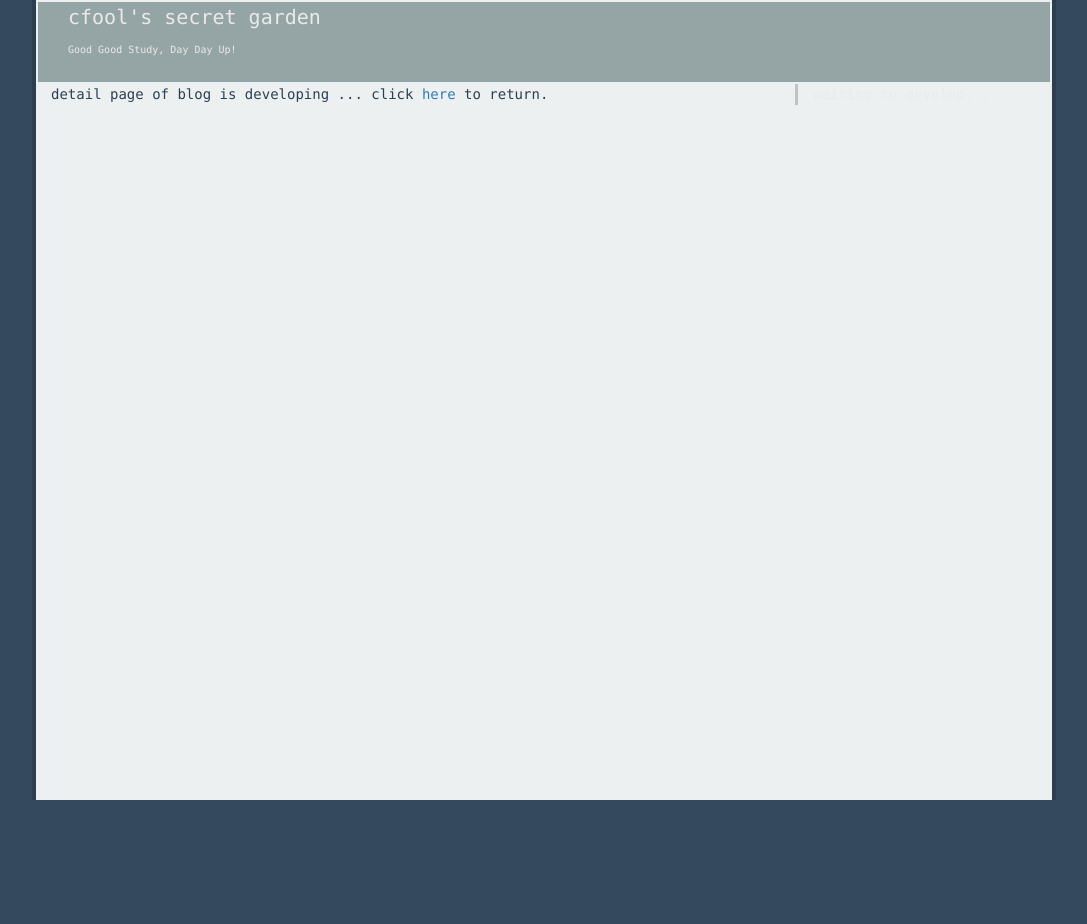
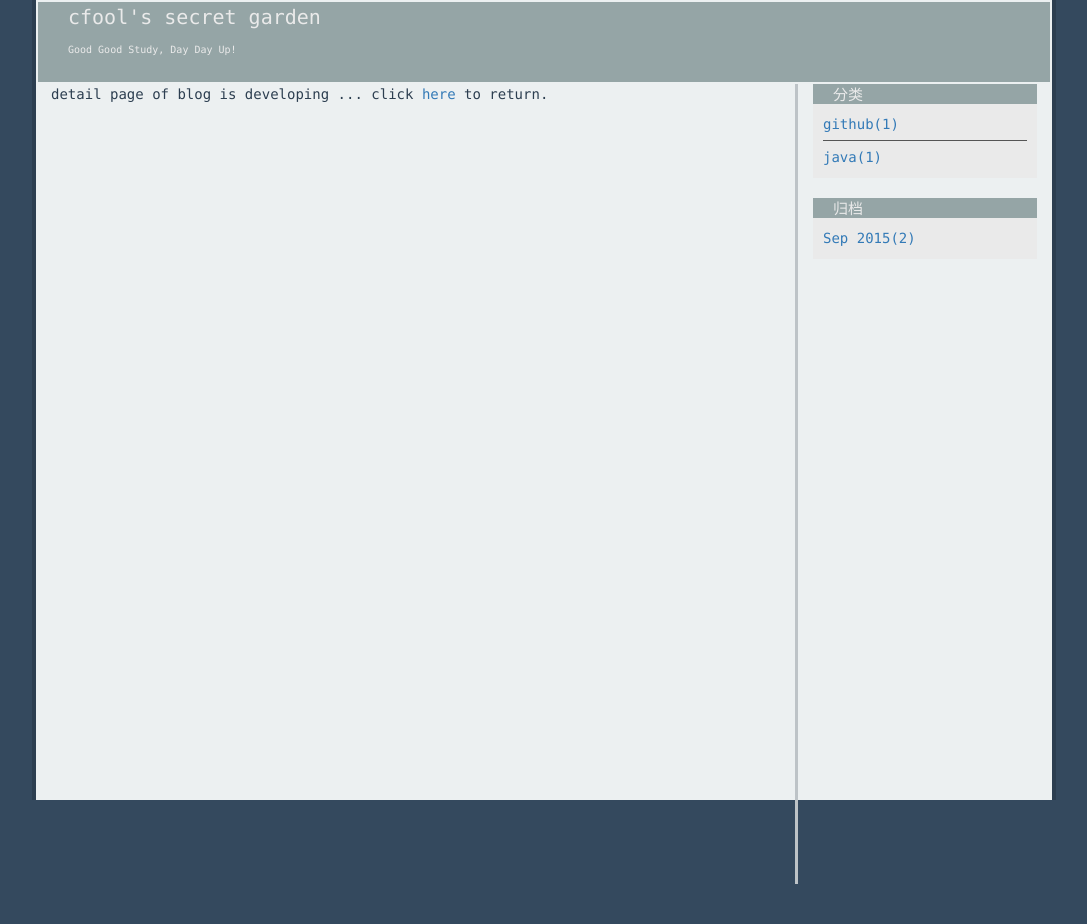
Before and after one commit to cfool/cfool.github.io, a Jekyll site: the page built from _posts/2015-09-26-github-page.md, in a window 1280 px wide. Shown: the whole page, without its empty margins (96-1183 px from the left). Built offline with Jekyll 4.4.1, drawn with Linux system fonts in a browser that asks for light colours; before the commit the page ends 900 px from its top, so only the background shows below that.

Commit message:
add category and archive right block

```diff
--- a/_includes/right.html
+++ b/_includes/right.html
@@ -1 +1,33 @@
-waiting to develop...
+<div class='right_block'>
+    <span class='title'>分类</span>
+    <div class='substance'>
+    {% for category in site.categories %}
+        <a href='{{ site.baseUrl }}/category.html#{{ category | first }}'>
+            {{ category | first }}({{ category | last | size }})
+        </a>
+        {% if forloop.last != true %}
+        <hr class='seprator' />
+        {% endif %}
+    {% endfor %}
+    </div>
+</div>
+<div class='right_block'>
+    <span class='title'>归档</span>
+    <div class='substance'>
+        {% capture count %} {{ 0 }} {% endcapture%}
+        {% for post in site.posts %}
+            {% capture count %} {{ count | plus:1 }} {% endcapture %}
+            {% if post.previous %}
+                {% capture currentTime %} {{ post.date | date: '%h %Y'}} {% endcapture%}
+                {% capture previousTime %} {{ post.previous.date | date: '%h %Y'}} {% endcapture%}
+                {% if previousTime != currentTime %}
+                    <a> {{ post.date | date: '%h %Y' }}({{ count | plus:0 }})</a>
+                    <hr class='seprator' />
+                    {% capture count %} {{ 0 }} {% endcapture %}
+                {% endif %}
+            {% else %}
+                <a>{{ post.date | date: '%h %Y'}}({{ count | plus:0 }})</a>
+            {% endif %}
+        {% endfor %}
+    </div>
+</div>
--- a/_posts/2015-09-26-github-page.md
+++ b/_posts/2015-09-26-github-page.md
@@ -3,7 +3,7 @@ layout: post
 title: "开始搞下github pages"
 author: cfool
 description: ""
-category:
+category: github
 tags: []
 ---
 
--- a/css/screen.css
+++ b/css/screen.css
@@ -5,7 +5,7 @@ body {
     color: #eaeaea;
     font: 16px;
     line-height: 1.5;
-    font-family: 'MicroSoft Yahei', Monaco, "Bitstream Vera Sans Mono", "Lucida Console", Terminal, monospace;
+    font-family: 'MicroSoft Yahei', 微软雅黑, Monaco, "Bitstream Vera Sans Mono", "Lucida Console", Terminal, monospace;
 }
 
 .main {
@@ -50,6 +50,7 @@ body {
     color:#2c3e50;
     border-right: solid 3px #bdc3c7;
     margin-bottom: 40px;
+    min-height: 800px;
 }
 
 .content .post {
@@ -67,3 +68,36 @@ body {
 .content .post .excerpt {
     margin-top: 10px;
 }
+
+.right_block {
+    width: 100%;
+    background-color: #eaeaea;
+    margin-bottom: 20px;
+}
+
+.right_block .title{
+    width: 100%;
+    height: 20px;
+    font-size: 15px;
+    color: #eaeaea;
+    background-color: #95a5a6;
+    display: block;
+    padding-left: 20px;
+}
+
+.right_block .substance {
+    width: 100%;
+    color: blue;
+    padding-left: 10px;
+    padding-right: 10px;
+    padding-bottom: 10px;
+}
+
+.right_block .substance a {
+    margin-top: 5px;
+    display: inline-block;
+}
+
+.right_block .substance a:first-child {
+    margin-top: 10px;
+}
```
Also changed, not shown: category.html (added, +9 -0 lines).
